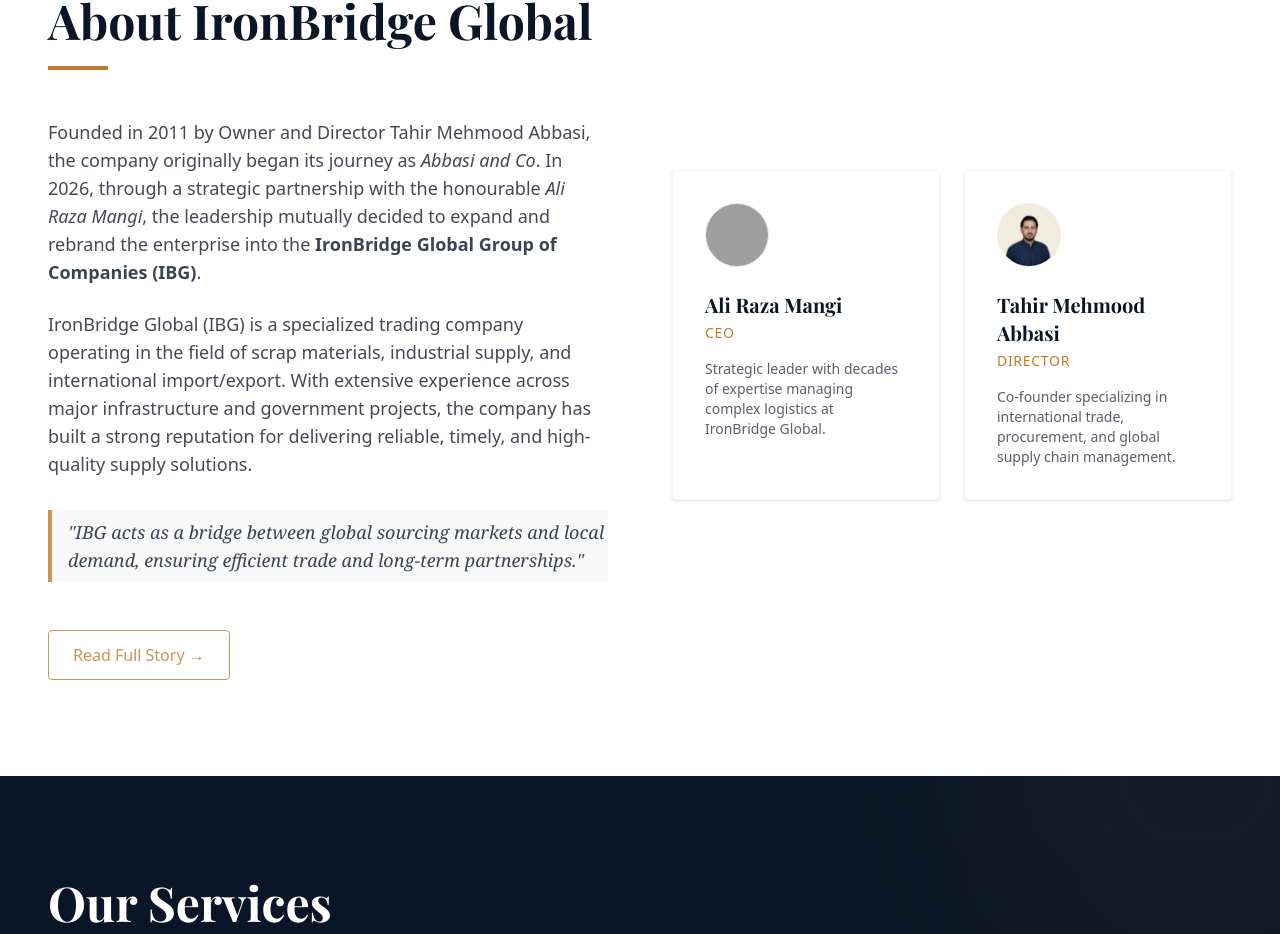
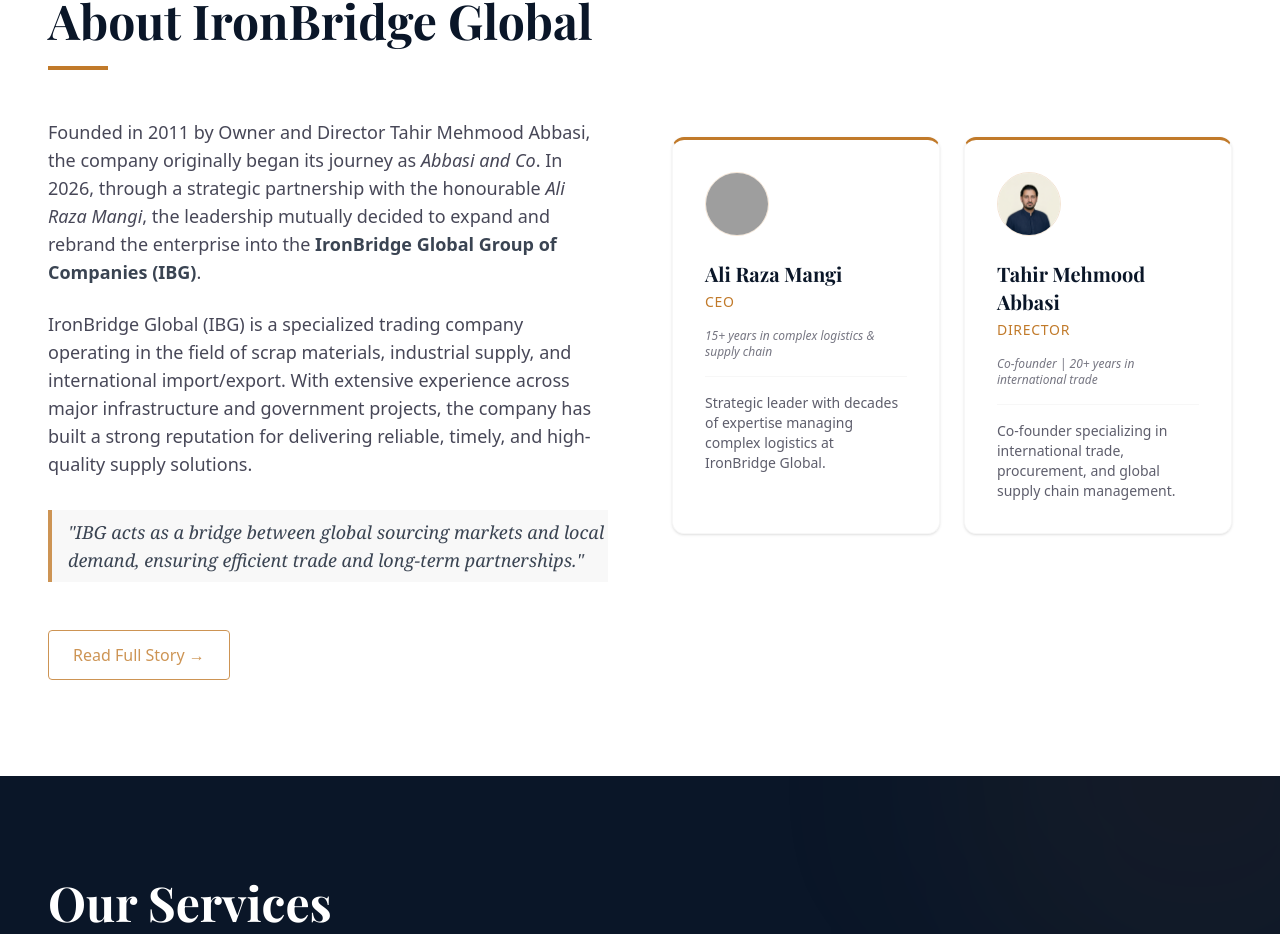
Before and after one commit to adilhosayn/ironbridge-website, a Next.js app: page / in a window 1280 px wide. Shown: the part 1170-2104 px from the top of the page. Built offline with nearby package versions, Linux system fonts and the light colour scheme; grey boxes are pictures that could not be loaded; a web font is replaced by a local one.

Commit message:
Update Contact Page Hero: Change to flat solid navy background and update text color

```diff
--- a/src/app/contact/page.tsx
+++ b/src/app/contact/page.tsx
@@ -162,10 +162,7 @@
   return (
     <div className="pt-24 bg-ibg-gray-light min-h-screen">
       {/* Hero Section */}
-      <section className="bg-ibg-navy py-24 relative overflow-hidden">
-        {/* Subtle background glow for hero */}
-        <div className="absolute top-1/2 left-1/2 -translate-x-1/2 -translate-y-1/2 w-[800px] h-[800px] bg-ibg-copper/10 rounded-full blur-[120px] pointer-events-none"></div>
-
+      <section className="bg-[#0B132B] py-24 relative overflow-hidden">
         <div className="max-w-7xl mx-auto px-6 lg:px-8 text-center relative z-10">
           <motion.div
             initial={{ opacity: 0, y: 30 }}
@@ -174,7 +171,7 @@
           >
             <h1 className="text-5xl md:text-7xl font-display font-bold text-white mb-8 tracking-tight">Contact Us</h1>
             <div className="w-24 h-1.5 bg-ibg-copper mx-auto mb-10 rounded-full"></div>
-            <p className="text-xl text-stone-300 max-w-2xl mx-auto font-light leading-relaxed">
+            <p className="text-xl text-slate-300 max-w-2xl mx-auto font-light leading-relaxed">
               Get in touch with our team for inquiries, quotes, and international logistics partnerships.
             </p>
           </motion.div>
--- a/src/components/sections/home/AboutSnapshot.tsx
+++ b/src/components/sections/home/AboutSnapshot.tsx
@@ -1,11 +1,16 @@
+"use client";
+
 import { SectionHeading } from "@/components/ui/SectionHeading";
 import { ScrollReveal } from "@/components/ui/ScrollReveal";
 import { Button } from "@/components/ui/Button";
 import { directors } from "@/data/directors";
 import Link from "next/link";
 import Image from "next/image";
+import { useState } from "react";
 
 export const AboutSnapshot = () => {
+  const [activeCard, setActiveCard] = useState<string | null>(null);
+
   return (
     <section className="py-24 bg-ibg-white relative">
       <div className="container mx-auto px-6 md:px-12">
@@ -49,9 +54,15 @@
             {/* Decorative background element */}
             <div className="absolute -inset-4 bg-ibg-gray-light rounded-xl -z-10 transform translate-x-4 translate-y-4"></div>
 
-            {directors.map((director, index) => (
+            {directors.map((director, index) => {
+              const isActive = activeCard === director.id;
+
+              return (
               <ScrollReveal key={director.id} delay={0.3 + index * 0.2}>
-                <div className="bg-white p-8 rounded shadow-sm border border-ibg-gray-light hover:border-ibg-copper active:scale-[0.98] transition-all duration-300 h-full flex flex-col justify-between group">
+                <div
+                  onClick={() => setActiveCard(isActive ? null : director.id)}
+                  className={`bg-white p-8 rounded-xl shadow-sm border border-ibg-gray-light border-t-[3px] border-t-ibg-copper transition-colors duration-300 h-full flex flex-col justify-between group lg:hover:-translate-y-1 lg:hover:shadow-[0_10px_30px_-15px_rgba(200,136,42,0.5)] lg:hover:border-t-ibg-navy cursor-pointer lg:cursor-default ${isActive ? "max-lg:border-t-ibg-navy" : ""}`}
+                >
                   <div>
                     {director.image ? (
                       <div className="w-16 h-16 mb-6 rounded-full overflow-hidden relative border border-ibg-copper/20 md:group-hover:scale-110 transition-transform duration-300">
@@ -66,13 +77,19 @@
                     )}
                     <h3 className="text-xl font-display font-bold text-ibg-navy mb-1">{director.name}</h3>
                     <p className="text-ibg-copper text-sm font-medium mb-4 uppercase tracking-wider">{director.title}</p>
+                    <p className="text-ibg-text/60 text-xs italic mb-4 pb-4 border-b border-ibg-gray-light">
+                      {director.id === 'ali-mangi'
+                        ? "15+ years in complex logistics & supply chain"
+                        : "Co-founder | 20+ years in international trade"}
+                    </p>
                     <p className="text-ibg-text opacity-70 text-sm line-clamp-4">
                       {director.bio}
                     </p>
                   </div>
                 </div>
               </ScrollReveal>
-            ))}
+            );
+            })}
           </div>
 
         </div>
--- a/src/components/sections/home/HeroSection.tsx
+++ b/src/components/sections/home/HeroSection.tsx
@@ -7,6 +7,7 @@
 
 export const HeroSection = () => {
   const [mounted, setMounted] = useState(false);
+  const [hoveredButton, setHoveredButton] = useState<'explore' | 'services' | null>(null);
 
   useEffect(() => {
     setMounted(true);
@@ -77,8 +78,24 @@
           transition={{ duration: 0.6, delay: 1 }}
           className="flex flex-col sm:flex-row gap-4"
         >
-          <Button size="lg" onClick={() => window.location.href = '/projects'}>Explore Our Projects</Button>
-          <Button variant="outline" size="lg" onClick={() => window.location.href = '/services'}>Our Services</Button>
+          <Button
+            size="lg"
+            variant={hoveredButton === 'services' ? 'outline' : 'primary'}
+            onClick={() => window.location.href = '/projects'}
+            onMouseEnter={() => setHoveredButton('explore')}
+            onMouseLeave={() => setHoveredButton(null)}
+          >
+            Explore Our Projects
+          </Button>
+          <Button
+            variant={hoveredButton === 'services' ? 'primary' : 'outline'}
+            size="lg"
+            onClick={() => window.location.href = '/services'}
+            onMouseEnter={() => setHoveredButton('services')}
+            onMouseLeave={() => setHoveredButton(null)}
+          >
+            Our Services
+          </Button>
         </motion.div>
       </div>
 
--- a/src/data/projects.ts
+++ b/src/data/projects.ts
@@ -4,6 +4,7 @@
   {
     id: "neelum-jhelum",
     name: "Neelum–Jhelum Project",
+    shortName: "NJ",
     location: "Pakistan",
     year: "2013–2015",
     duration: "2 Years",
@@ -22,6 +23,7 @@
   {
     id: "gilgit-baltistan",
     name: "Gilgit-Baltistan Projects",
+    shortName: "GB",
     location: "Skardu, Astore, Janglot",
     year: "2016–2020",
     duration: "Various",
```
Also changed, not shown: src/components/sections/projects/ProjectCard.tsx (line endings or trailing spaces).
